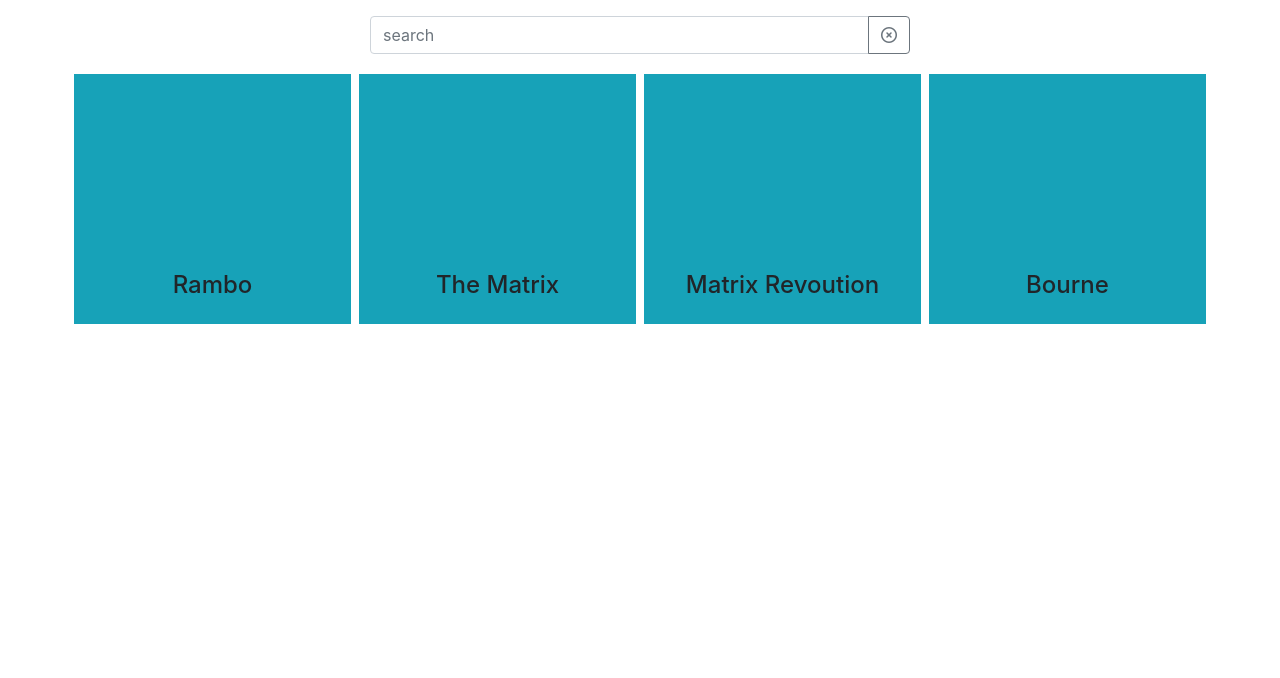
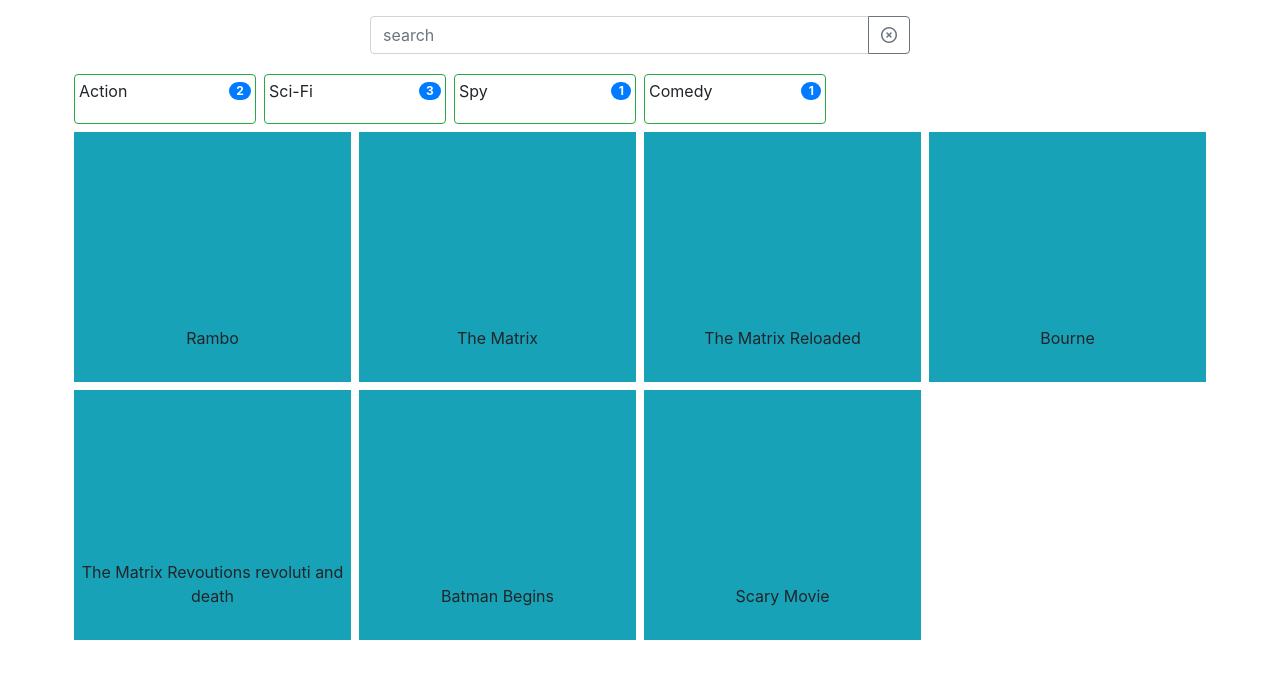
Before and after one commit to ditsikts/tvseries-tracking, a React (Create React App) app: page / in a window 1280 px wide. Shown: the top 678 px of the page. Built offline with nearby package versions, Linux system fonts and the light colour scheme.

Commit message:
searchFinished

```diff
--- a/src/Components/category-tab.jsx
+++ b/src/Components/category-tab.jsx
@@ -8,20 +8,22 @@ class CategoryTab extends React.Component {
 
     render() {
         let style;
-        if (this.props.cat.active){
+        if (this.props.cat.active) {
             style = {
                 backgroundColor: 'peru'
             };
         }
-        else{
-            style ={};
+        else {
+            style = {};
         }
 
         return (
-            <li onClick={(e) => this.categorySelected(this.props.cat.title, e)} key={this.props.cat.title} style={style} className="btn list-group-item d-flex justify-content-between align-items-center">
-                {this.props.cat.title}
-                <span className="badge badge-primary badge-pill">{this.props.cat.count}</span>
-            </li>
+            <div className="col-md-2 p-1 " key={this.props.cat.category} onClick={(e) => this.categorySelected(this.props.cat.category, e)}>
+                <div style={style} className="d-flex justify-content-between align-items-center p-1 rounded border border-success">
+                    <p>{this.props.cat.category}</p>
+                    <p className="badge badge-primary badge-pill">{this.props.cat.count}</p>
+                </div>
+            </div>
         );
     }
 }
--- a/src/Components/search.jsx
+++ b/src/Components/search.jsx
@@ -2,6 +2,7 @@ import React, { Fragment } from 'react';
 import tvSeries from '../Models/dump-data';
 import TvSeriesCard from './tv-series-card';
 import CategoryTab from './category-tab';
+import CategoryDetail from '../Models/CategoryDetail';
 
 
 class Search extends React.Component {
@@ -9,25 +10,100 @@ class Search extends React.Component {
     constructor() {
         super();
         this.state = {
-            searchInput : '',
+            searchInput: '',
             tvSeriesFullList: tvSeries,
-            tvSeriesFilteredList: [],
-            categories : []
+            tvSeriesFilteredList: tvSeries,
+            categories: []
         };
+
+    }
+
+    componentWillMount() {
+        this.populateCategories(this.state.tvSeriesFullList);
+    }
+
+    populateCategories(newPropsMovieList) {
+
+        let categoriesMap = new Map();
+        //get categories distinct and how many times find each
+        for (let m of newPropsMovieList) {
+            if (categoriesMap.has(m.category)) {
+                categoriesMap.set(m.category, categoriesMap.get(m.category) + 1);
+            }
+            else {
+                categoriesMap.set(m.category, 1);
+            }
+        }
+        let categoriesArray = [];
+        for (let [key, value] of categoriesMap) {
+            categoriesArray.push(new CategoryDetail(key, value, false));
+        }
+
+        this.setState({ categories: categoriesArray });
     }
 
     searchInputChange = (event) => {
-        this.setState({searchInput: event.target.value});
-      }
+        this.setState({ searchInput: event.target.value });
+        this.filterTvSeriesList(event.target.value,null);
+    }
 
     clearInput = () => {
-        this.setState({searchInput: ''});
+        this.setState({ searchInput: '' });
+    }
+
+    categorySelected = (category) => {
+        let tempCatList = this.state.categories;
+        tempCatList = tempCatList.map(c => {
+            if (c.category === category) {
+                if (c.active) {
+                    c.active = false;
+                }
+                else {
+                    c.active = true;
+                }
+            }
+            return c;
+        });
+        this.setState({ categories: tempCatList });
+        this.filterTvSeriesList(null , tempCatList);
+    }
+
+    filterTvSeriesList = (searchChanged, categoriesChanged) => {
+        let search;
+        let currentCategories;
+        if(searchChanged){
+            search = searchChanged;
+        }
+        else {
+            search = this.state.searchInput;
+        }
+        if(categoriesChanged){
+            currentCategories = categoriesChanged;
+        }
+        else {
+            currentCategories = this.state.categories;
+        }
+
+        let categoriesActive = currentCategories
+            .filter(cat => cat.active)
+            .map(cat => cat.category);
+        console.log(categoriesActive);
+
+        let tempTvSeriesList = this.state.tvSeriesFullList
+            .filter(tvs => tvs.title.toLowerCase().includes(search.toLowerCase()))
+            .filter(tvs => categoriesActive.includes(tvs.category));
+
+console.log(tempTvSeriesList);
+
+
+
+        this.setState({ tvSeriesFilteredList: tempTvSeriesList });
     }
 
     render() {
 
-        const tvSeriesCards = this.state.tvSeriesFullList.map((m) => <TvSeriesCard movie={m} key={m.id} />);
-        const categoriesEl = this.state.categories.map((c) => <CategoryTab key={c.title} handler={this.categorySelected} cat={c} />);
+        const tvSeriesCards = this.state.tvSeriesFilteredList.map((m) => <TvSeriesCard movie={m} key={m.id} />);
+        const categoriesEl = this.state.categories.map((c) => <CategoryTab key={c.category} handler={this.categorySelected} cat={c} />);
 
         return (
             <Fragment>
--- a/src/Components/tv-series-card.jsx
+++ b/src/Components/tv-series-card.jsx
@@ -8,14 +8,13 @@ class TvSeriesCard extends React.Component {
 
     }
     const headerStyles = {
-      bottom:'20px',
-      position: 'absolute'
+      bottom:'20px'
     }
 
     return (
-      <div className="position-relative col-md-3 p-1">
+      <div className="position-relative col-md-3 p-1 ">
         <div style={styles} className="d-flex justify-content-center bg-info">
-          <h4 style={headerStyles}>{this.props.movie.title}</h4>
+          <p style={headerStyles} className="text-center position-absolute">{this.props.movie.title}</p>
         </div>
       </div>
     );
--- a/src/Models/dump-data.js
+++ b/src/Models/dump-data.js
@@ -3,8 +3,11 @@ import TvSeries from './TvSeries';
 const tvSeries = [
   new TvSeries(1,"Rambo","Action"),
   new TvSeries(2,"The Matrix","Sci-Fi"),
-  new TvSeries(3,"Matrix Revoution","Sci-Fi"),
-  new TvSeries(4,"Bourne","Spy")
+  new TvSeries(3," The Matrix Reloaded","Sci-Fi"),
+  new TvSeries(4,"Bourne","Spy"),
+  new TvSeries(5,"The Matrix Revoutions revoluti and death","Sci-Fi"),
+  new TvSeries(6,"Batman Begins","Action"),
+  new TvSeries(7,"Scary Movie","Comedy")
 ]
 
 export default tvSeries;
```
